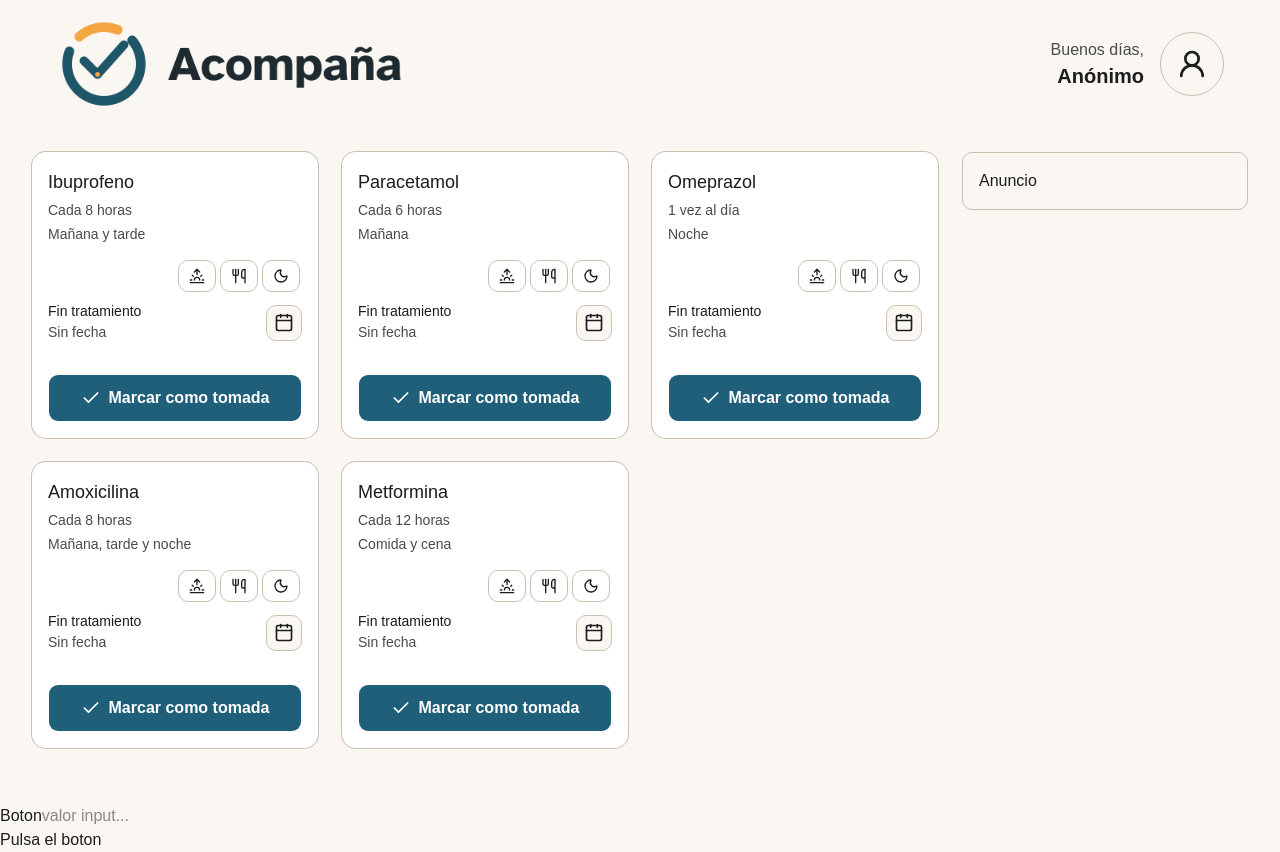
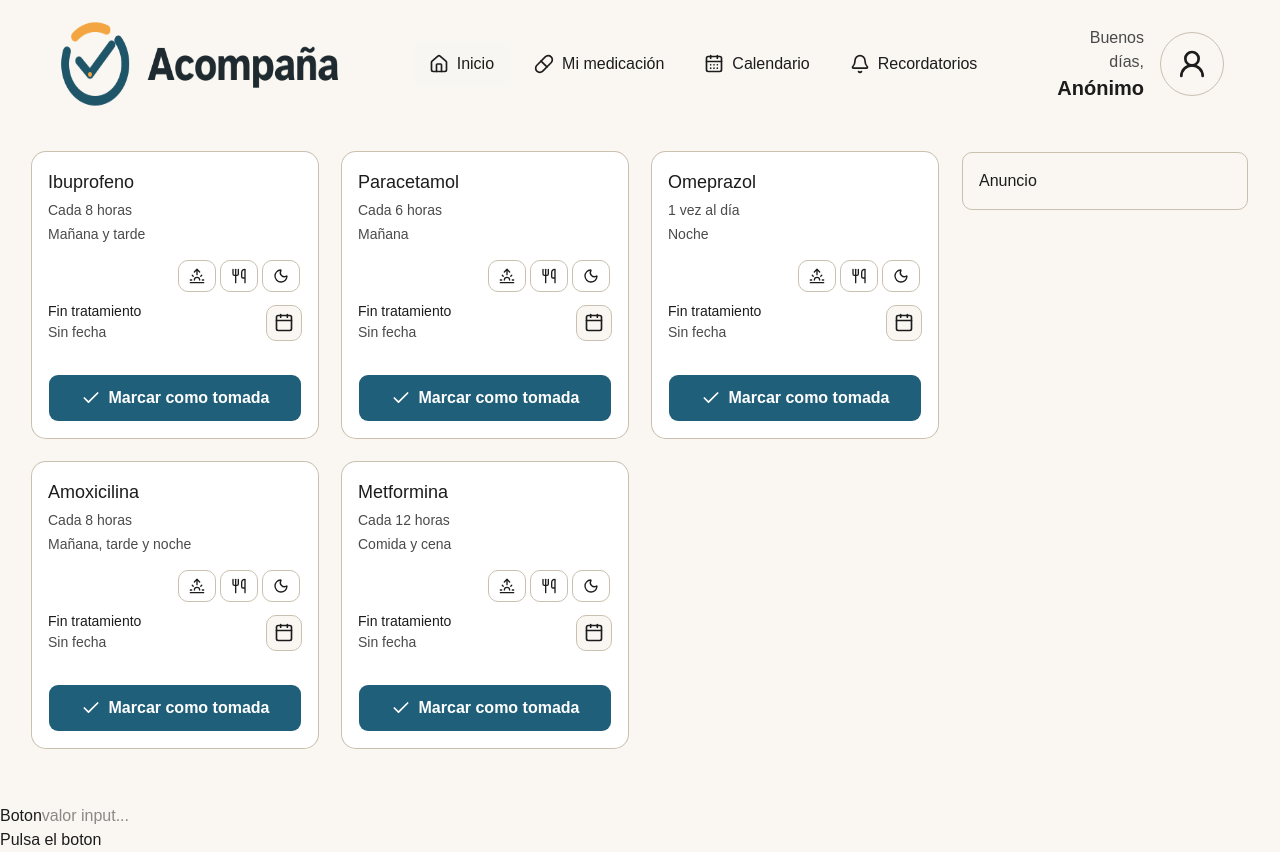
Before and after one commit to ElBotijo77/Interfaces, a React (Vite) app in the folder 1ºTrimestre/01-hello-jsx/: page / in a window 1280 px wide. Built offline with nearby package versions, Linux system fonts and the light colour scheme.

Commit message:
feat(header): add main navigation menu

```diff
--- a/1ºTrimestre/01-hello-jsx/src/components/layout/Header.jsx
+++ b/1ºTrimestre/01-hello-jsx/src/components/layout/Header.jsx
@@ -1,3 +1,4 @@
+import { MenuPrincipal } from "@/components/layout/MenuPrincipal";
 import { PerfilUsuario } from "@/components/layout/PerfilUsuario";
 import { useScroll } from "@/hooks/useScroll";
 import { cn } from "@/lib/utils";
@@ -19,7 +20,7 @@ export function Header() {
       </a>
 
       {/* Centro: navegación */}
-      <nav className="hidden md:flex items-center gap-6"></nav>
+      <MenuPrincipal className="hidden md:flex" />
 
       {/* Derecha: acciones */}
       <PerfilUsuario />
--- /dev/null
+++ b/1ºTrimestre/01-hello-jsx/src/components/layout/MenuPrincipal.jsx
@@ -0,0 +1,44 @@
+import { Bell, CalendarDays, House, Pill } from "lucide-react";
+import {
+  NavigationMenu,
+  NavigationMenuItem,
+  NavigationMenuLink,
+  NavigationMenuList,
+  navigationMenuTriggerStyle,
+} from "@/components/ui/navigation-menu";
+import { cn } from "@/lib/utils";
+
+// Opciones del menú: añadir aquí nuevas secciones
+const opciones = [
+  { texto: "Inicio", ruta: "/", icono: <House className="size-5" /> },
+  { texto: "Mi medicación", ruta: "/medicacion", icono: <Pill className="size-5" /> },
+  { texto: "Calendario", ruta: "/calendario", icono: <CalendarDays className="size-5" /> },
+  { texto: "Recordatorios", ruta: "/recordatorios", icono: <Bell className="size-5" /> },
+];
+
+export function MenuPrincipal({ className }) {
+  // Sin router todavía: se marca la opción activa con la URL actual
+  const rutaActual = window.location.pathname;
+
+  return (
+    <NavigationMenu className={className}>
+      <NavigationMenuList className="gap-2">
+        {opciones.map(({ texto, ruta, icono }) => (
+          <NavigationMenuItem key={ruta}>
+            <NavigationMenuLink
+              href={ruta}
+              active={rutaActual === ruta}
+              className={cn(
+                navigationMenuTriggerStyle(),
+                "h-11 gap-2 px-4 text-base",
+              )}
+            >
+              {icono}
+              {texto}
+            </NavigationMenuLink>
+          </NavigationMenuItem>
+        ))}
+      </NavigationMenuList>
+    </NavigationMenu>
+  );
+}
```
